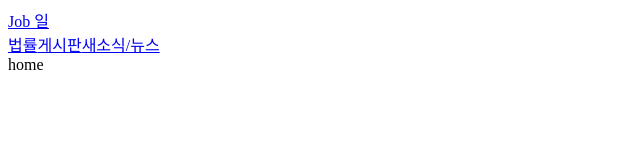
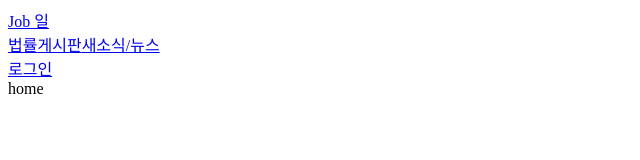
Before and after one commit to Hongmoon-gak/Job1-Web, a React (Create React App) app in the folder job1/: page / in a window 1280 px wide. Shown: the top 160 px of the page, without its empty margins (0-640 px from the left). Built offline with nearby package versions, Linux system fonts and the light colour scheme.

Commit message:
[FIX] App.js 오탈자 수정

```diff
--- a/job1/src/App.js
+++ b/job1/src/App.js
@@ -2,7 +2,7 @@ import { BrowserRouter as Router, Routes, Route } from "react-router-dom";
 
 import NavBar from "./Main/NavBar";
 import Home from "./View/Home";
-import Laws from "./Laws";
+import Laws from "./View/Laws";
 import Board from "./View/Board";
 import News from "./View/News";
 
@@ -13,7 +13,7 @@ function App() {
         <NavBar/>
         <Routes>
           <Route path='/' element={<Home/>} />
-          <Route path='law' element={<Laws/>} />
+          <Route path='/law' element={<Laws/>} />
           <Route path='/board' element={<Board/>} />
           <Route path='/news' element={<News/>} />
         </Routes>
--- a/job1/src/Main/NavBar.js
+++ b/job1/src/Main/NavBar.js
@@ -1,9 +1,11 @@
 import NavItems from "./NavItems";
+import NavUser from "./NavUser";
 
 function NavBar(){
     return(
         <div>
             <NavItems/>
+            <NavUser/>
         </div>
     )
 }
--- /dev/null
+++ b/job1/src/Main/NavUser.js
@@ -0,0 +1,14 @@
+import { Link } from "react-router-dom";
+
+function NavUser(){
+    return(
+        <div>
+            <Link to={'/login'} >로그인</Link>
+            <div>
+                <Link to={'/mypage'}></Link>
+            </div>
+        </div>
+    )
+}
+
+export default NavUser;
```
Also changed, not shown: job1/src/View/Login.js (added, +10 -0 lines), job1/src/View/MyPage.js (added, +10 -0 lines).
